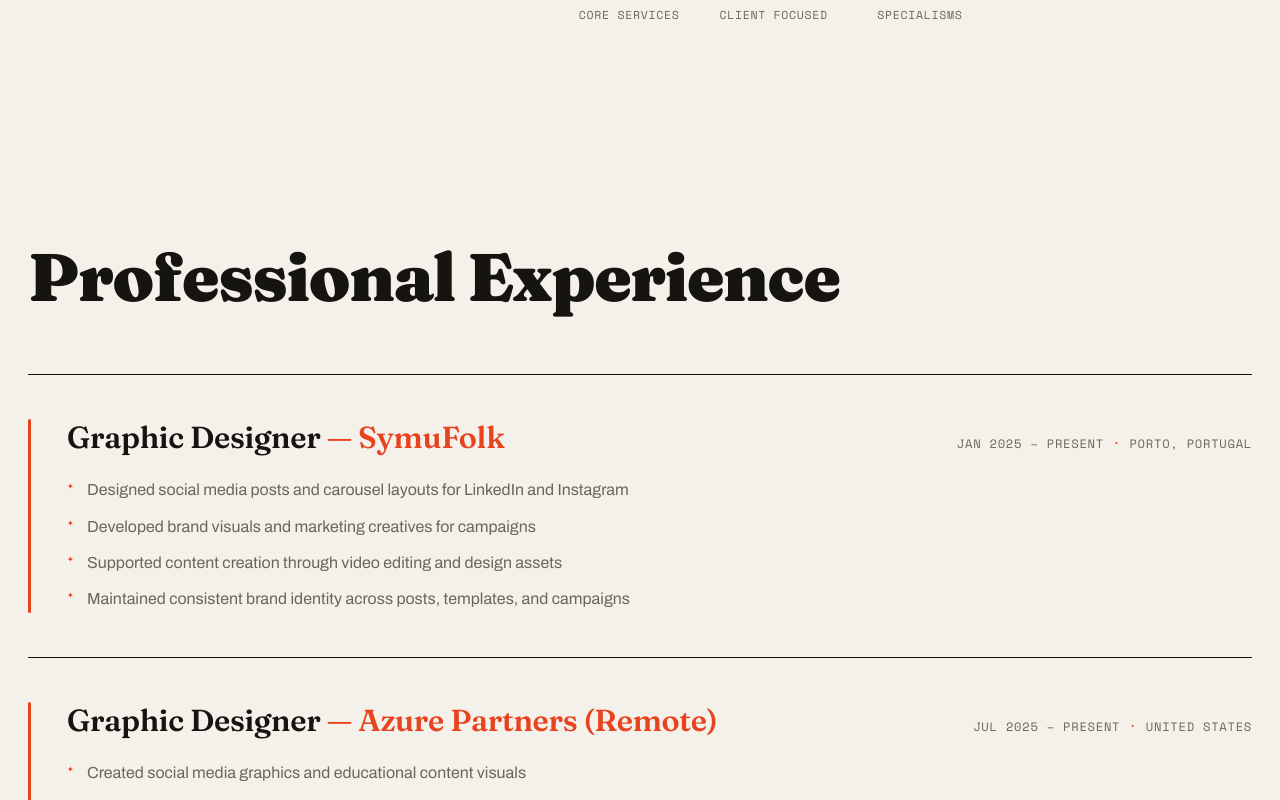
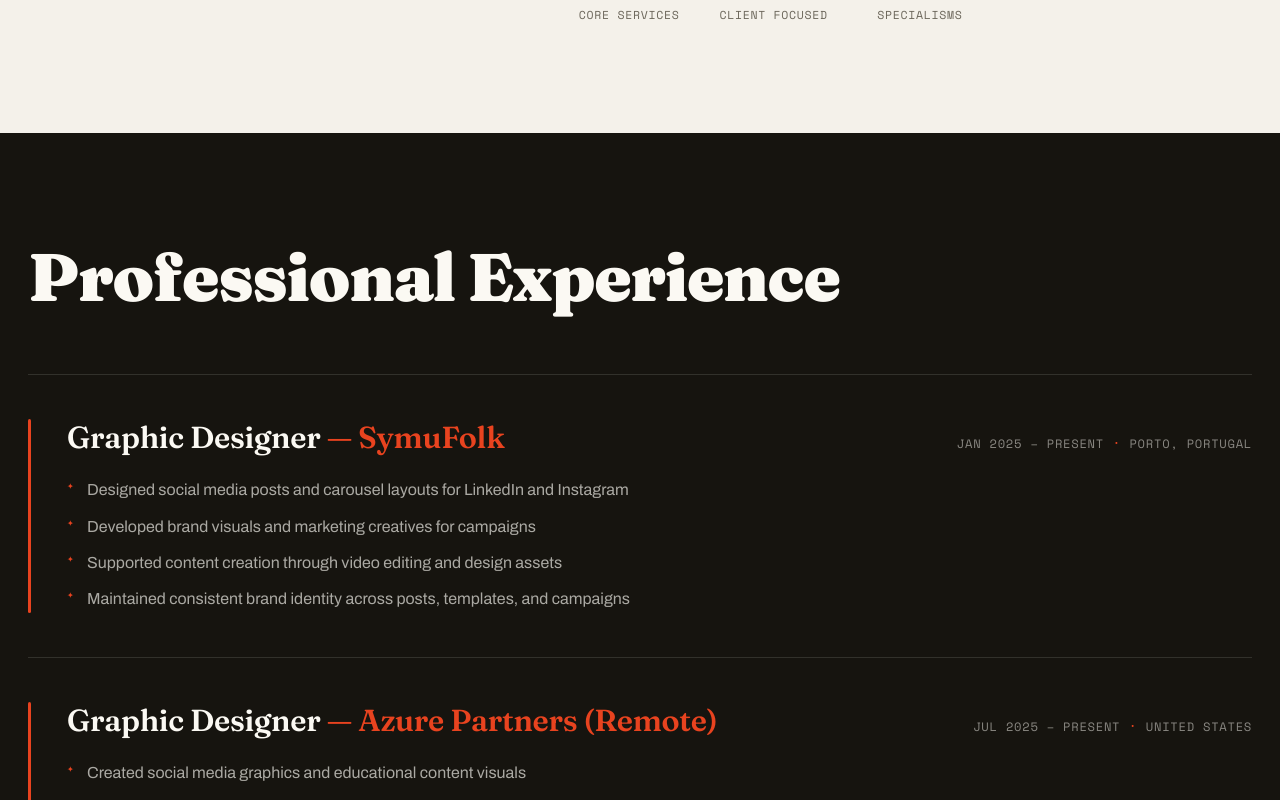
Before and after one commit to alinuman4347-svg/portfolio-site, a React (Vite) app: page / in a window 1280 px wide. Shown: the part 1320-2120 px from the top of the page. Built offline with nearby package versions, Linux system fonts and the light colour scheme.

Commit message:
Apply dark Skills-style theme to Professional Experience section

```diff
--- a/src/components/Experience.jsx
+++ b/src/components/Experience.jsx
@@ -39,7 +39,7 @@
 
 export default function Experience() {
   return (
-    <section id="experience">
+    <section id="experience" className="experience">
       <div className="wrap">
         <div className="sec-head reveal">
           <h2 className="sec-title">Professional Experience</h2>
--- a/src/index.css
+++ b/src/index.css
@@ -543,18 +543,18 @@
 }
 
 /* EXPERIENCE */
-.exp-list { display: flex; flex-direction: column; gap: 0; }
+.experience { background: var(--ink); color: var(--paper); }
+.experience .sec-title { color: var(--paper); }
+.exp-list { display: flex; flex-direction: column; }
 .exp-entry {
   display: flex;
-  gap: 0;
   padding: 44px 0;
-  border-bottom: 1.5px solid var(--line);
+  border-bottom: 1.5px solid rgba(251,249,243,.12);
   position: relative;
 }
-.exp-entry:first-child { border-top: 1.5px solid var(--line); }
+.exp-entry:first-child { border-top: 1.5px solid rgba(251,249,243,.12); }
 .exp-accent {
   width: 3px;
-  min-height: 100%;
   background: var(--accent);
   border-radius: 4px;
   flex-shrink: 0;
@@ -576,6 +576,7 @@
   font-size: clamp(1.3rem, 2.8vw, 1.9rem);
   letter-spacing: -.01em;
   line-height: 1.2;
+  color: var(--paper);
 }
 .exp-company { color: var(--accent); }
 .exp-tag {
@@ -584,9 +585,9 @@
   text-transform: uppercase;
   letter-spacing: .08em;
   padding: 4px 12px;
-  border: 1px solid var(--line);
+  border: 1px solid rgba(251,249,243,.2);
   border-radius: 30px;
-  color: var(--muted);
+  color: rgba(251,249,243,.5);
   margin-left: 12px;
   vertical-align: middle;
   white-space: nowrap;
@@ -600,7 +601,7 @@
   font-size: .76rem;
   text-transform: uppercase;
   letter-spacing: .06em;
-  color: var(--muted);
+  color: rgba(251,249,243,.5);
   white-space: nowrap;
 }
 .exp-dot { color: var(--accent); font-size: .9rem; }
@@ -611,7 +612,7 @@
   gap: 10px;
 }
 .exp-bullets li {
-  color: var(--muted);
+  color: rgba(251,249,243,.65);
   font-size: 1rem;
   line-height: 1.65;
   padding-left: 20px;
```
